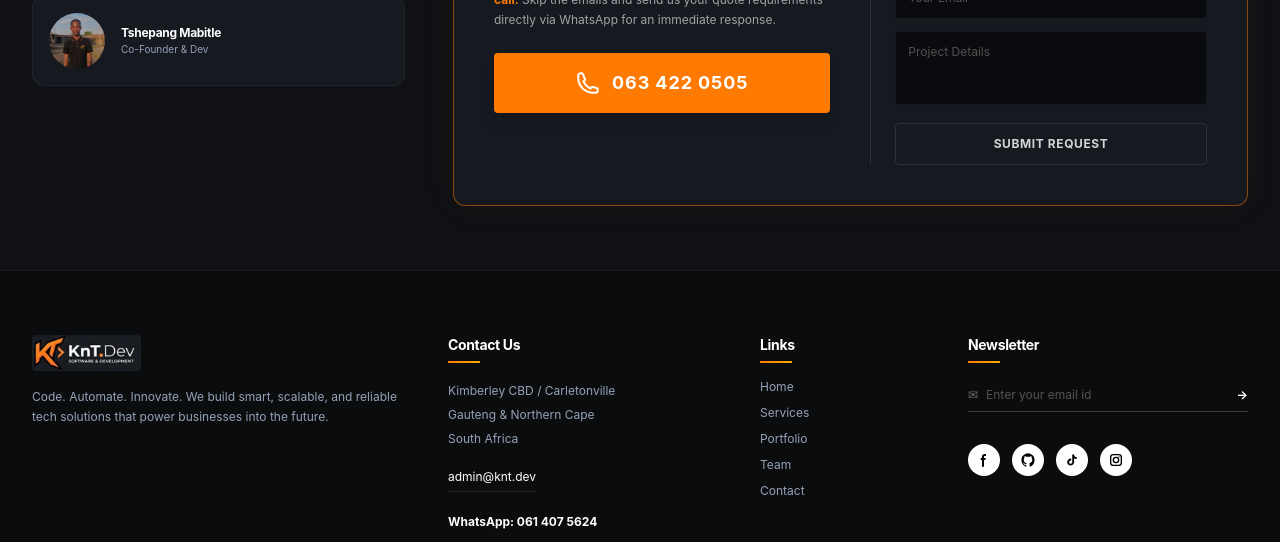
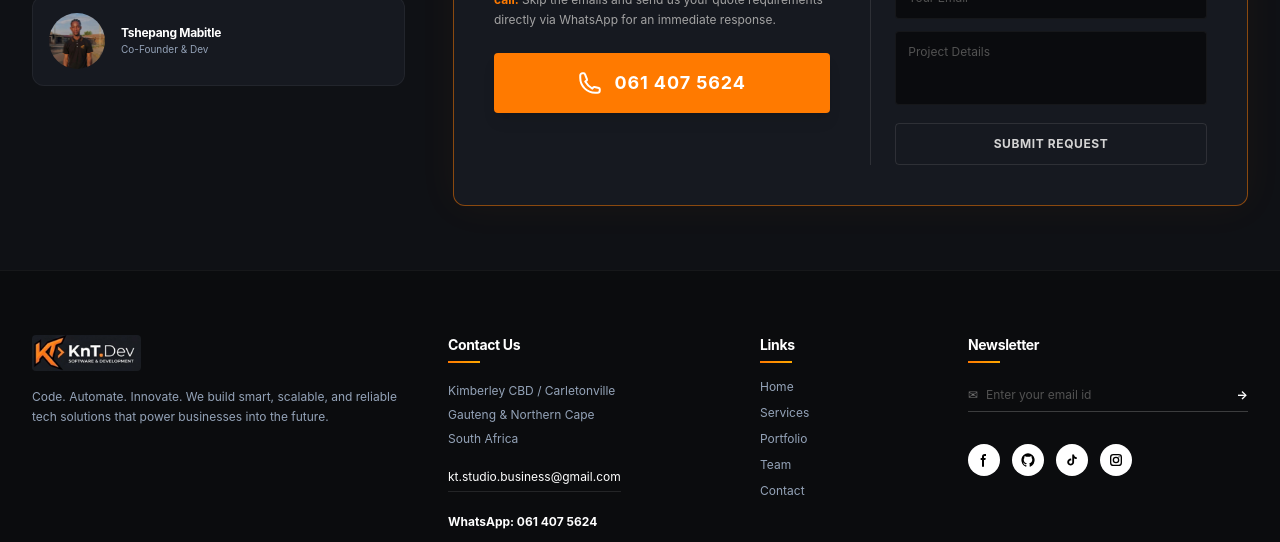
Before and after one commit to KM-CODES23/KnT-Dev, a React (Vite) app in the folder knt-dev/: page / in a window 1280 px wide. Shown: the part 4176-4718 px from the top of the page. Built offline with nearby package versions, Linux system fonts and the light colour scheme.

Commit message:
feat: update contact information in App component

```diff
--- a/knt-dev/src/App.tsx
+++ b/knt-dev/src/App.tsx
@@ -895,7 +895,7 @@ export default function App() {
                     <span className="text-white group-hover:scale-110 transition-transform">
                       <svg fill="none" viewBox="0 0 24 24" strokeWidth={2} stroke="currentColor" className="w-6 h-6"><path strokeLinecap="round" strokeLinejoin="round" d="M2.25 6.75c0 8.284 6.716 15 15 15h2.25a2.25 2.25 0 002.25-2.25v-1.372c0-.516-.351-.966-.852-1.091l-4.423-1.106c-.44-.11-.902.055-1.173.417l-.97 1.293c-2.896-1.596-5.48-4.18-7.076-7.076l1.293-.97c.362-.271.527-.734.417-1.173L6.963 3.102a1.125 1.125 0 00-1.091-.852H4.5A2.25 2.25 0 002.25 4.5v2.25z" /></svg>
                     </span>
-                    <span className="text-lg font-bold tracking-wider">063 422 0505</span>
+                    <span className="text-lg font-bold tracking-wider">061 407 5624</span>
                   </a>
 
                 </div>
@@ -981,7 +981,7 @@ export default function App() {
               Gauteng & Northern Cape<br />
               South Africa
             </p>
-            <p className="border-b border-white/10 pb-1 inline-block text-white">admin@knt.dev</p>
+            <p className="border-b border-white/10 pb-1 inline-block text-white">kt.studio.business@gmail.com</p>
             <p className="pt-1 block font-bold text-white">WhatsApp: 061 407 5624</p>
           </div>
 
```
